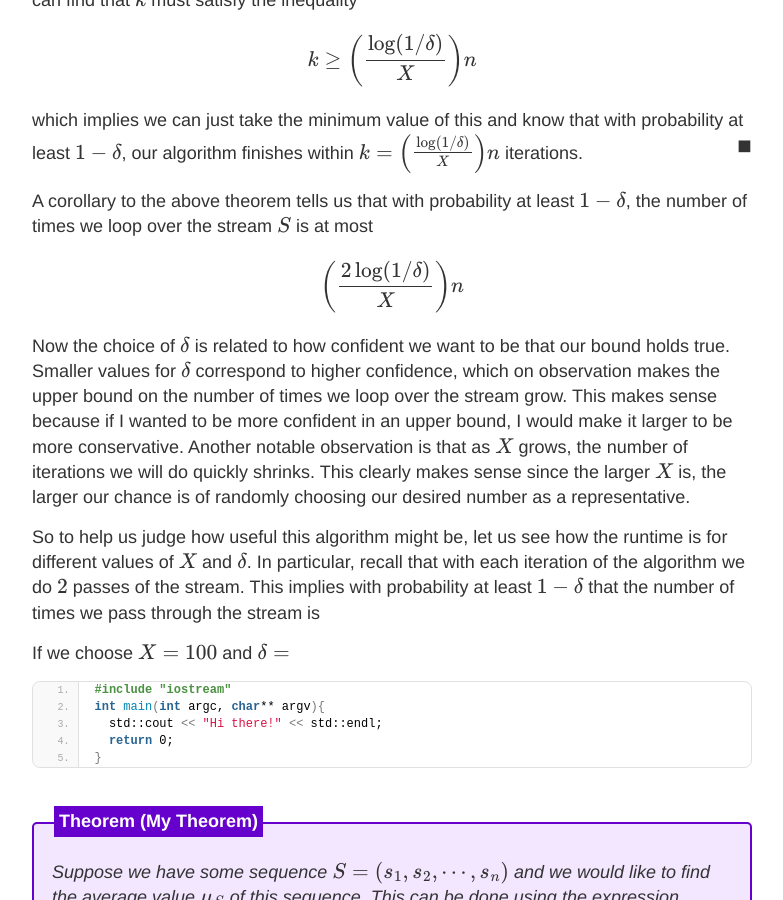
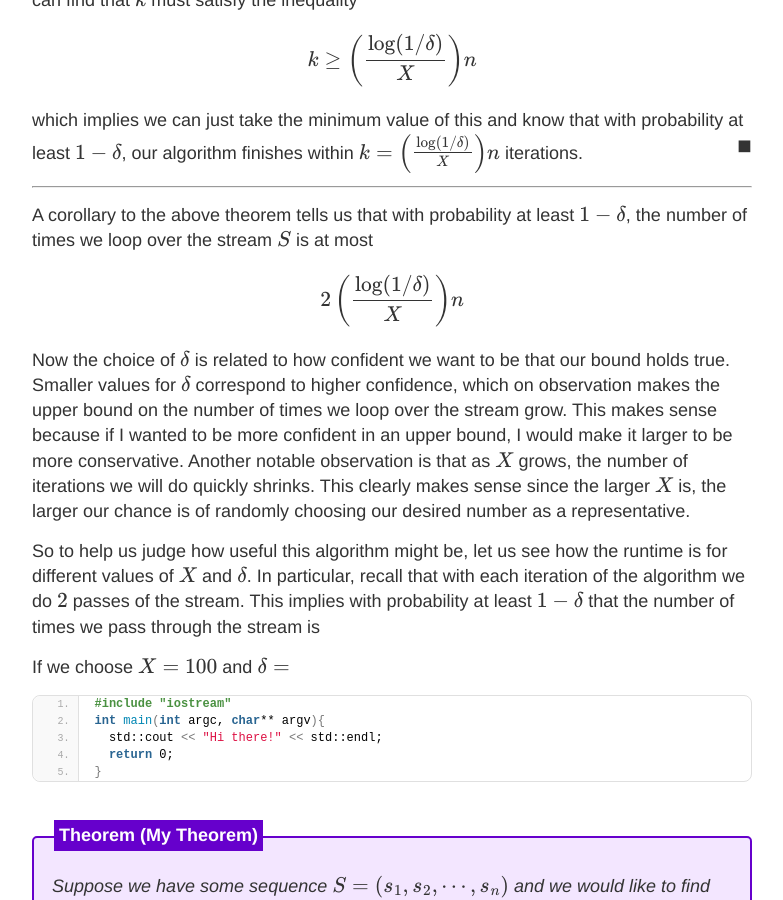
Before and after one commit to choward1491/choward1491.github.io, a Jekyll site: the page built from _posts/2020-7-25-Searching-Streams-for-the-Unknown.md, in a window 1280 px wide and 900 px high, scrolled down 5935 px. Shown: the whole window, without its empty margins (248-1031 px from the left). Built offline with Jekyll 4.4.1, drawn with Linux system fonts in a browser that asks for light colours; nearby versions of some CDN libraries; comment, search, counter and statistics services are not loaded.

```diff
--- a/_posts/2020-7-25-Searching-Streams-for-the-Unknown.md
+++ b/_posts/2020-7-25-Searching-Streams-for-the-Unknown.md
@@ -139,9 +139,11 @@ Now the above probability corresponds to a _worst case_ probability that our alg
 	which implies we can just take the minimum value of this and know that with probability at least $1 - \delta$, our algorithm finishes within $k = \left(\frac{\log(1/\delta)}{X}\right) n$ iterations.
 </div>
 
+---
+
 A corollary to the above theorem tells us that with probability at least $1 - \delta$, the number of times we loop over the stream $S$ is at most
 
-$$\left(\frac{2\log(1/\delta)}{X}\right) n$$
+$$2\left(\frac{\log(1/\delta)}{X}\right) n$$
 
 Now the choice of $\delta$ is related to how confident we want to be that our bound holds true. Smaller values for $\delta$ correspond to higher confidence, which on observation makes the upper bound on the number of times we loop over the stream grow. This makes sense because if I wanted to be more confident in an upper bound, I would make it larger to be more conservative. Another notable observation is that as $X$ grows, the number of iterations we will do quickly shrinks. This clearly makes sense since the larger $X$ is, the larger our chance is of randomly choosing our desired number as a representative.
 
```
